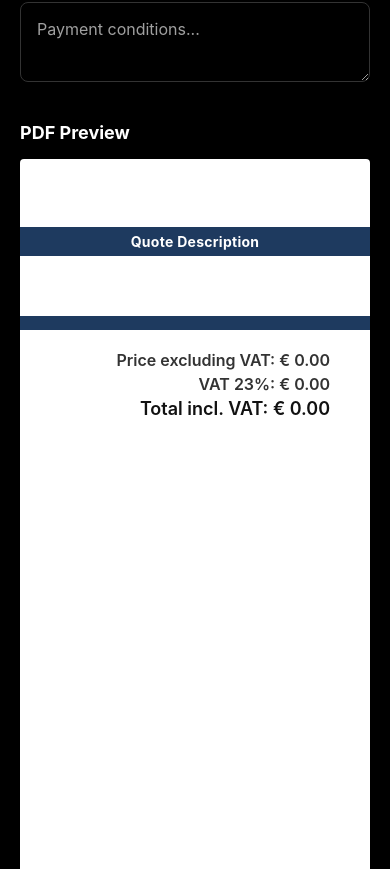
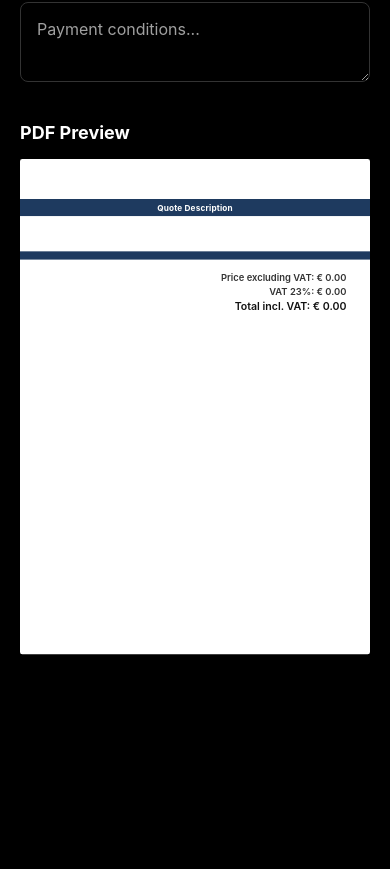
Before and after one commit to aisphereautomations-cmyk/quoteflow, a Next.js app: page /main in a window 390 px wide. Shown: the part 1395-2264 px from the top of the page. Built offline with nearby package versions, Linux system fonts and the light colour scheme; no server answers.

Commit message:
feat: scale preview to show full A4 page on mobile (miniature view)

```diff
--- a/src/app/main/components/PDFPreview.module.css
+++ b/src/app/main/components/PDFPreview.module.css
@@ -13,10 +13,15 @@
     align-self: flex-start;
 }
 
-/* PDF Frame — A4 proportions */
+/* Scaler wrapper */
+.previewScaler {
+    width: 100%;
+    overflow: hidden;
+}
+
+/* PDF Frame — fixed A4 width, scaled down by JS */
 .previewFrame {
-    width: 100%;
-    max-width: 595px;
+    width: 595px;
     min-height: 842px;
     background: white;
     border-radius: 4px;
--- a/src/app/main/components/PDFPreview.tsx
+++ b/src/app/main/components/PDFPreview.tsx
@@ -1,13 +1,33 @@
 'use client';
 
+import { useRef, useState, useEffect, useCallback } from 'react';
 import { useQuote } from '../context/QuoteContext';
 import { useSettings } from '../context/SettingsContext';
 import { generateQuotePDF, downloadPDF } from '../utils/pdfGenerator';
 import styles from './PDFPreview.module.css';
 
+const PAGE_WIDTH = 595; // A4 width at 72dpi
+
 export default function PDFPreview() {
     const { quote } = useQuote();
     const { settings } = useSettings();
+    const scalerRef = useRef<HTMLDivElement>(null);
+    const pageRef = useRef<HTMLDivElement>(null);
+    const [scale, setScale] = useState(1);
+
+    const recalc = useCallback(() => {
+        if (!scalerRef.current || !pageRef.current) return;
+        const containerW = scalerRef.current.offsetWidth;
+        const s = containerW / PAGE_WIDTH;
+        setScale(s);
+    }, []);
+
+    useEffect(() => {
+        recalc();
+        const ro = new ResizeObserver(recalc);
+        if (scalerRef.current) ro.observe(scalerRef.current);
+        return () => ro.disconnect();
+    }, [recalc]);
 
     const settingsVat = settings.vatEnabled ? settings.vatPercentage : 0;
     const vatPercent = quote.vatOverride !== '' ? (parseFloat(quote.vatOverride) || 0) : settingsVat;
@@ -34,7 +54,16 @@ export default function PDFPreview() {
         <div className={styles.previewContainer}>
             <h2 className={styles.sectionTitle}>PDF Preview</h2>
 
-            <div className={styles.previewFrame}>
+            <div ref={scalerRef} className={styles.previewScaler}>
+                <div
+                    ref={pageRef}
+                    className={styles.previewFrame}
+                    style={{
+                        transform: `scale(${scale})`,
+                        transformOrigin: 'top left',
+                        marginBottom: `calc(${(scale - 1) * 100}%)`,
+                    }}
+                >
                     {/* PDF Header */}
                     <div className={styles.pdfHeader}>
                         <div className={styles.companyInfo}>
@@ -161,6 +190,7 @@ export default function PDFPreview() {
                         </div>
                     </div>
                 </div>
+            </div>
 
             <button className={styles.downloadBtn} onClick={handleDownload}>Download PDF</button>
         </div>
```
Lines whose indentation alone changed are shown as unchanged.
